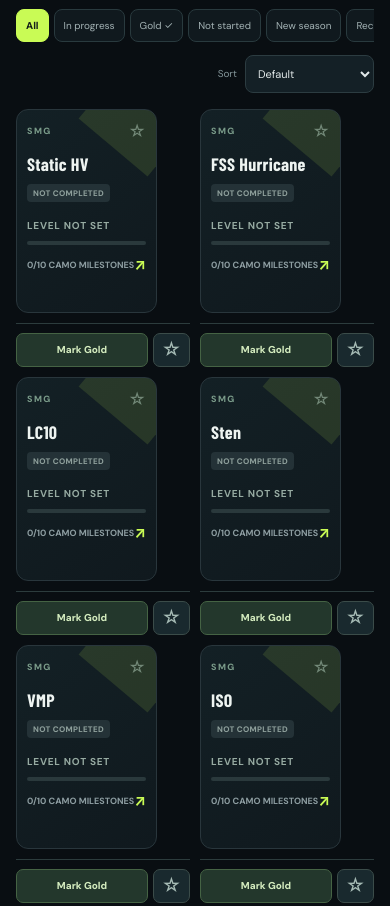
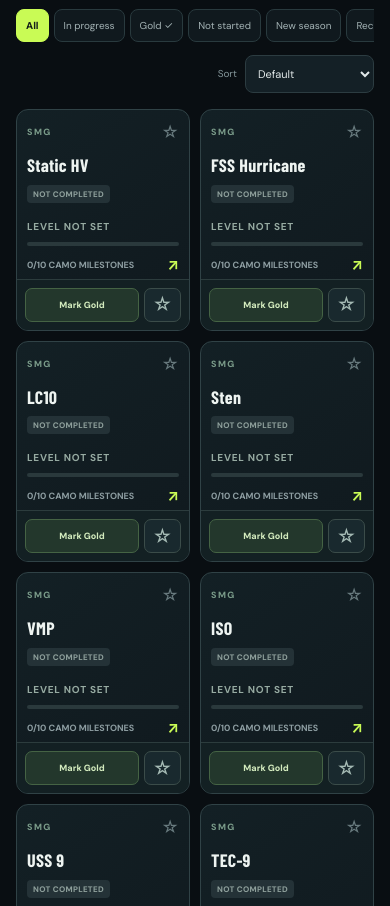
Before and after one commit to SillyDev2026/CODM-Camo-Tracker, a website: page index.html in a window 390 px wide. Shown: the part 1397-2303 px from the top of the page. Drawn offline with nearby package versions, Linux system fonts and the light colour scheme; a web font is replaced by a local one.

Commit message:
Finish responsive action-card layout with separate accessible camo buttons

```diff
--- a/assets/style.css
+++ b/assets/style.css
@@ -318,3 +318,14 @@ button{touch-action:manipulation}
 }
 @media(max-width:390px){.weapon-card{padding:10px;min-height:204px}.weapon-title{font-size:18px}.weapon-card-footer{font-size:9px}.focus-progress{flex:1}.season-button{font-size:10px}.focus-resume{width:100%}}
 @media(prefers-reduced-motion:reduce){.weapon-card{transition:none}}
+
+/* Keep each weapon card a valid button layout: editor and quick actions are siblings. */
+.weapon-card-shell{min-width:0;display:flex;flex-direction:column;border:1px solid #304246;border-radius:12px;overflow:hidden;background:linear-gradient(145deg,#132025,#10191e)}
+.weapon-card-shell:hover{border-color:#81a05d}
+.weapon-card-shell .weapon-card{width:100%;border:none;border-radius:0;min-height:157px;flex:1;padding:14px 14px 5px;transform:none;background:transparent}
+.weapon-card-shell .weapon-card:hover{transform:none;background:#1a2829}
+.weapon-card-shell .weapon-card::before{display:none}
+.weapon-card-shell .weapon-actions{background:#132023;margin:0;padding:9px 12px 11px}
+.weapon-card-shell .weapon-card-top{margin-bottom:13px}
+.weapon-card-shell .weapon-card-footer{margin-top:9px}
+@media(max-width:390px){.weapon-card-shell .weapon-card{padding:11px 10px 4px;min-height:157px}.weapon-card-shell .weapon-actions{padding:8px}.weapon-card-shell .quick-action{min-width:0;font-size:9px}}
```
